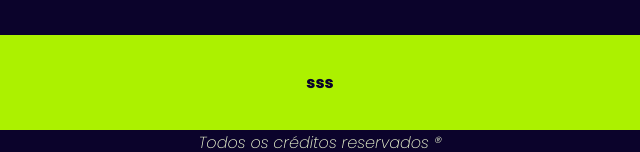
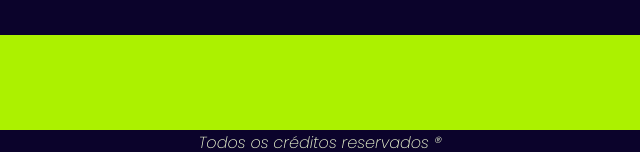
Before and after one commit to Maycomwill/Calculo-de-nota, a plain HTML site: page index.html in a window 1280 px wide. Shown: the part 645-797 px from the top of the page, 320-960 px from the left. Drawn offline with Linux system fonts and the light colour scheme.

Commit message:
Update index.html

```diff
--- a/index.html
+++ b/index.html
@@ -35,7 +35,7 @@
     </div>
     <div class="resultado">
       <div class="card-resultado">
-        <h1 class="resultText">sss</h1>
+        <h1 class="resultText"></h1>
       </div>
     </div>
     <div class="footer">
```
